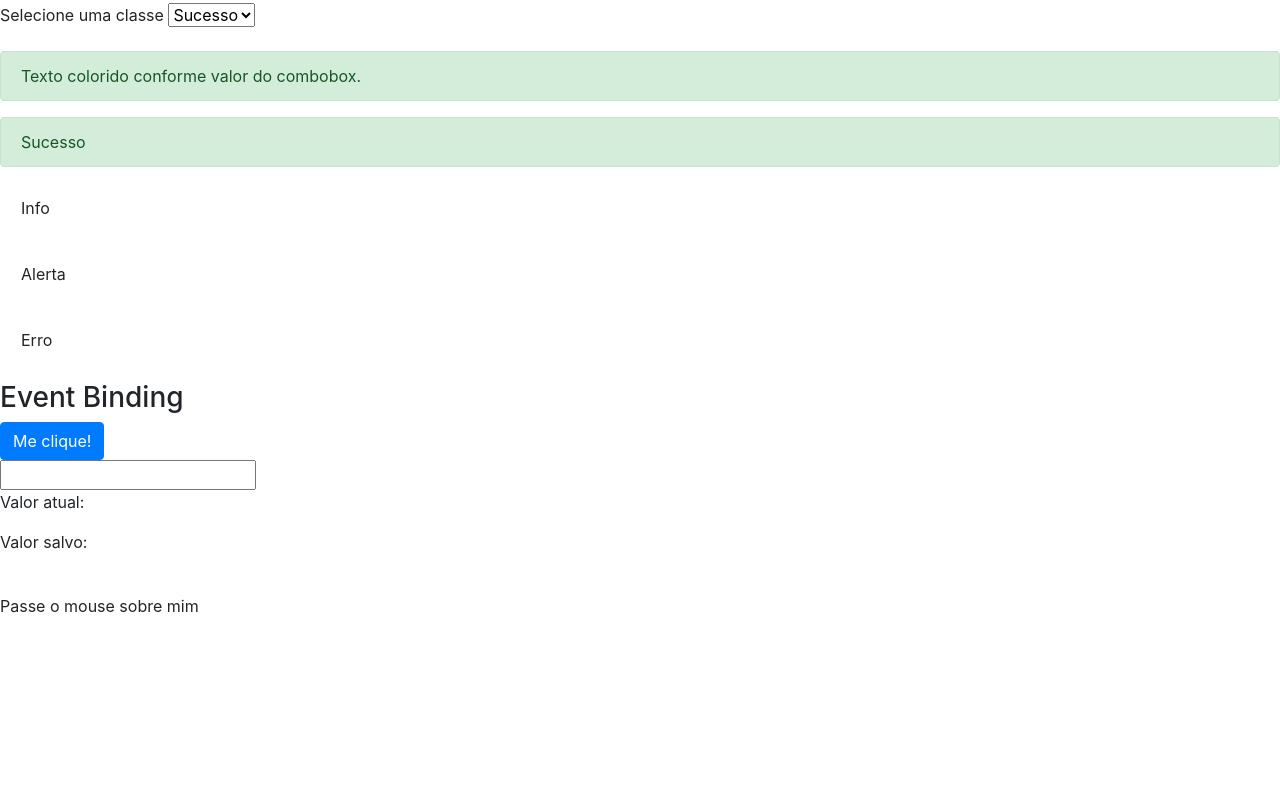
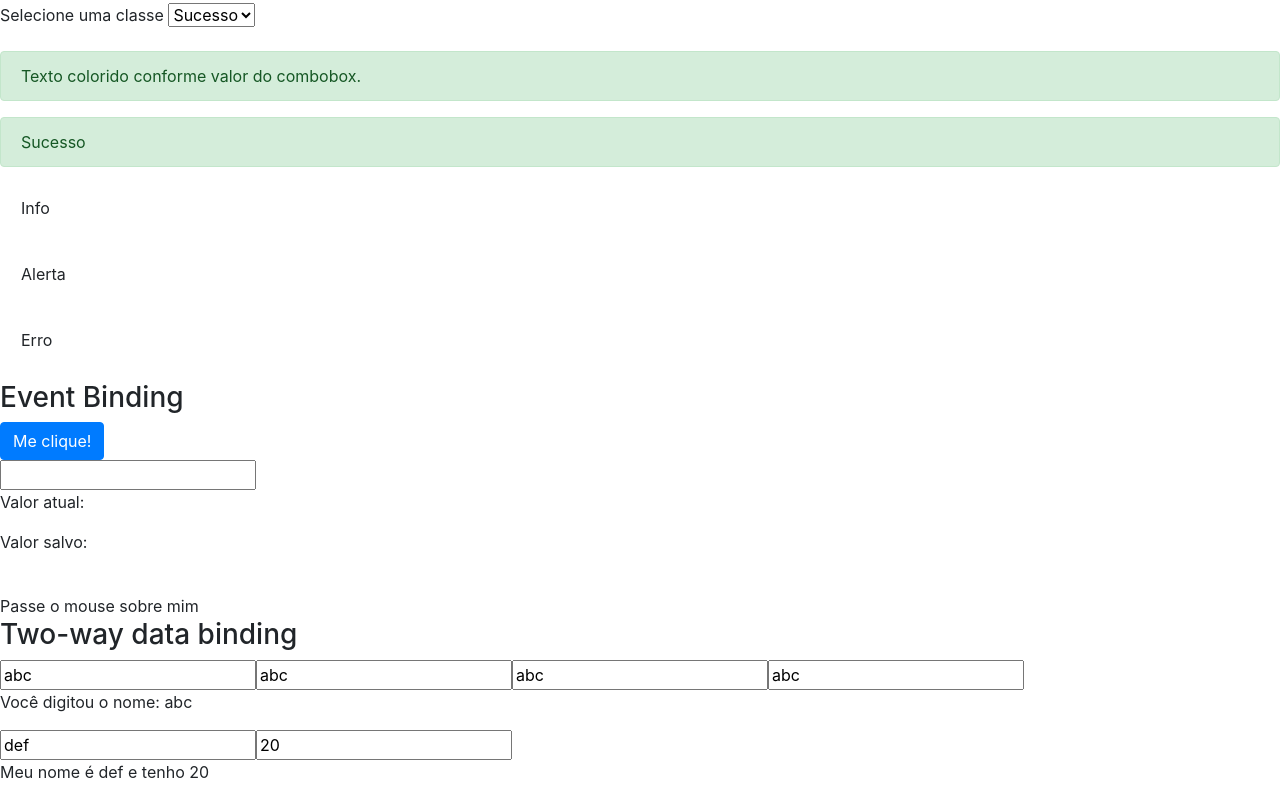
Before and after one commit to framosip/estudosAngular, an Angular app in the folder cursoAngularLoiane/data-binding/: page / in a window 1280 px wide. Shown: the part 482-1282 px from the top of the page. Before the commit the page ends 1100 px from the top, so only its background shows below. Built offline with nearby package versions, Linux system fonts and the light colour scheme.

Commit message:
Two-way data binding

```diff
--- a/cursoAngularLoiane/data-binding/src/app/app.module.ts
+++ b/cursoAngularLoiane/data-binding/src/app/app.module.ts
@@ -1,5 +1,6 @@
 import { BrowserModule } from '@angular/platform-browser';
 import { NgModule } from '@angular/core';
+import { FormsModule } from '@angular/forms';
 
 import { AppComponent } from './app.component';
 import { DataBindingComponent } from './data-binding/data-binding.component';
@@ -10,7 +11,8 @@ import { DataBindingComponent } from './data-binding/data-binding.component';
     DataBindingComponent
   ],
   imports: [
-    BrowserModule
+    BrowserModule,
+    FormsModule
   ],
   providers: [],
   bootstrap: [AppComponent]
--- a/cursoAngularLoiane/data-binding/src/app/data-binding/data-binding.component.html
+++ b/cursoAngularLoiane/data-binding/src/app/data-binding/data-binding.component.html
@@ -115,3 +115,44 @@
   </article>
 
 </section>
+
+<section class="two-way-binding">
+  <article>
+    <h3>Two-way data binding</h3>
+    <div>
+      <input type="text" [value]="nome"
+      (input)="nome = $event.target.value" />
+
+      <!--
+        NgModel é a representação de uma entidade.
+        Quando utulizado o evento ngModelChange não é necessário incluir
+        $event.target.value, bastando apenas $event
+      -->
+      <input type="text" [ngModel]="nome"
+      (ngModelChange)="nome = $event" />
+
+      <!--
+        Forma reduziada com o two-way databinding (Binding de propriedade e binding de evento)
+      -->
+      <input type="text" [(ngModel)]="nome" />
+
+      <!--
+        Forma como o angular faz por tras dos panos
+        o binding de propriedade (bind) e o binding de evento (on)
+      -->
+      <input type="text" bindon-ngModel="nome" />
+
+      <p>Você digitou o nome: {{nome}}</p>
+
+      <!--
+        Two-way Data Binding com um objeto
+      -->
+      <div>
+        <input type="text" [(ngModel)]="pessoa.nome">
+        <input type="text" [(ngModel)]="pessoa.idade">
+      </div>
+
+      <p>Meu nome é {{pessoa.nome}} e tenho {{pessoa.idade}}</p>
+    </div>
+  </article>
+</section>
--- a/cursoAngularLoiane/data-binding/src/app/data-binding/data-binding.component.ts
+++ b/cursoAngularLoiane/data-binding/src/app/data-binding/data-binding.component.ts
@@ -14,6 +14,13 @@ export class DataBindingComponent implements OnInit {
   valorAtual: string = '';
   valorSalvo: string = '';
   isMouseOver: boolean = false;
+
+  nome:string = 'abc';
+
+  pessoa: any = {
+    nome: 'def',
+    idade: 20
+  }
 
   getValor(){
     return 1;
```
